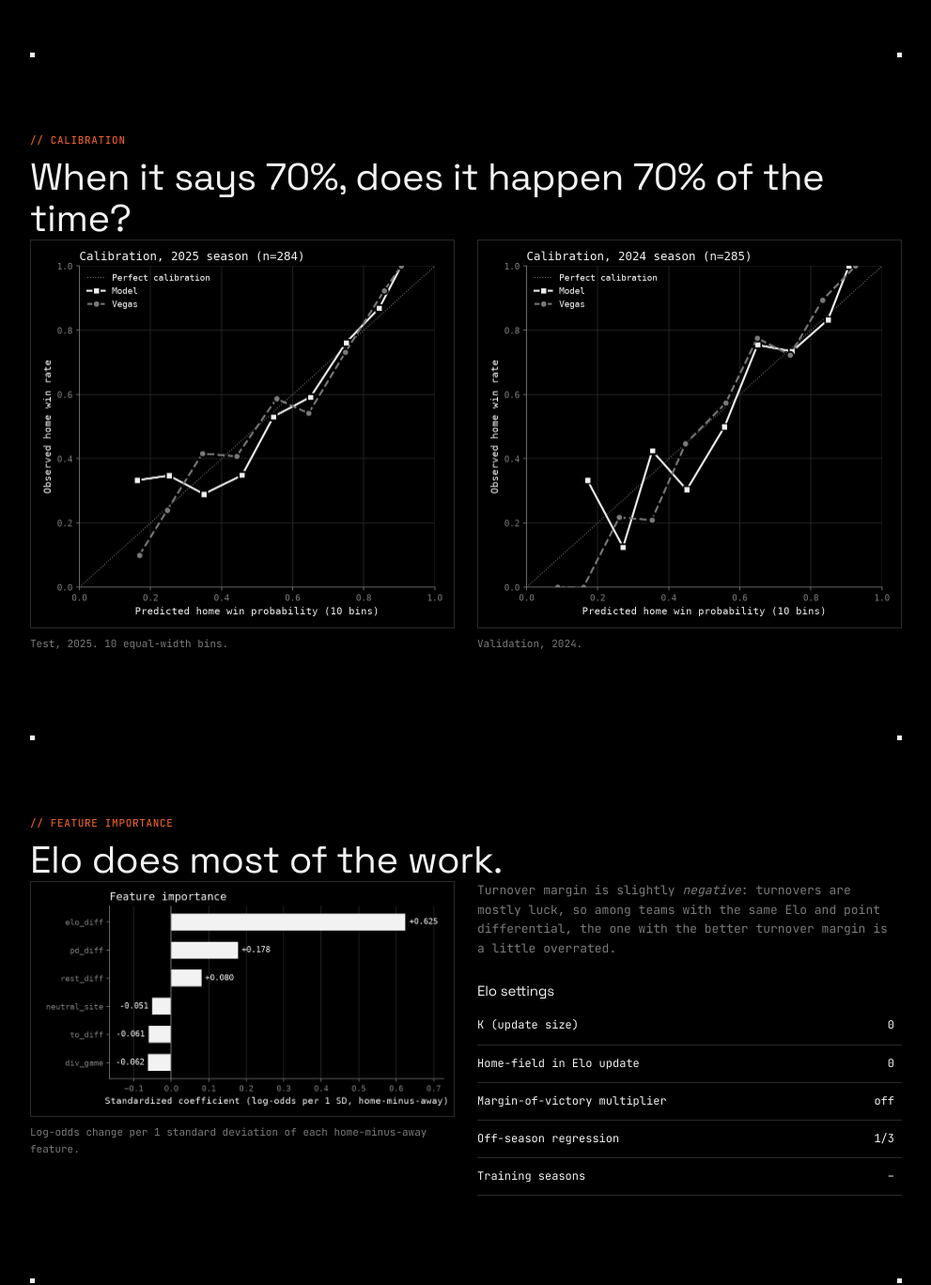
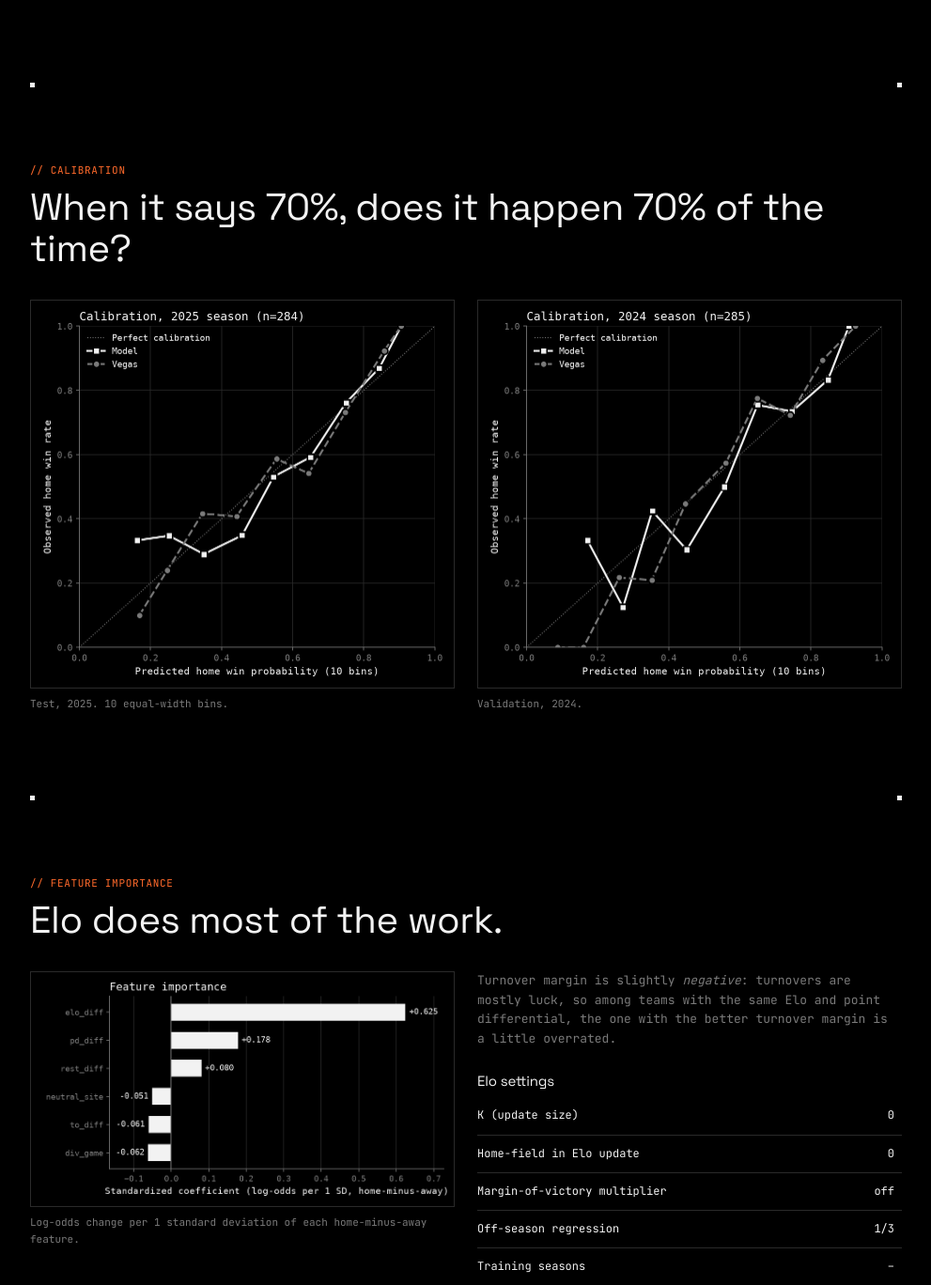
Before and after one commit to ooLLeeGG08/Nfl-game-predictor, a Python web app: template templates/about.html in a window 1280 px wide. Shown: the part 870-2238 px from the top of the page at 94% size, without its empty margins (144-1135 px from the left). Run offline with Jinja, Linux system fonts and the light colour scheme; the template is opened without the code that fills it, so the values that code supplies are empty.

Commit message:
About page: 32px gap between section headings and content
Co-Authored-By: Claude Opus 5.5 <noreply@anthropic.com>

```diff
--- a/public/static/style.css
+++ b/public/static/style.css
@@ -69,6 +69,7 @@ p { margin: 0 0 12px; }
 }
 .section::before { left: 0; }
 .section::after { right: 0; }
+.section-head { margin-bottom: 32px; }
 .split { display: grid; grid-template-columns: 1fr 1fr; gap: 32px; align-items: start; }
 .split p { color: var(--muted); font-size: 12px; }
 @media (max-width: 760px) { .split { grid-template-columns: 1fr; gap: 20px; } }
```
